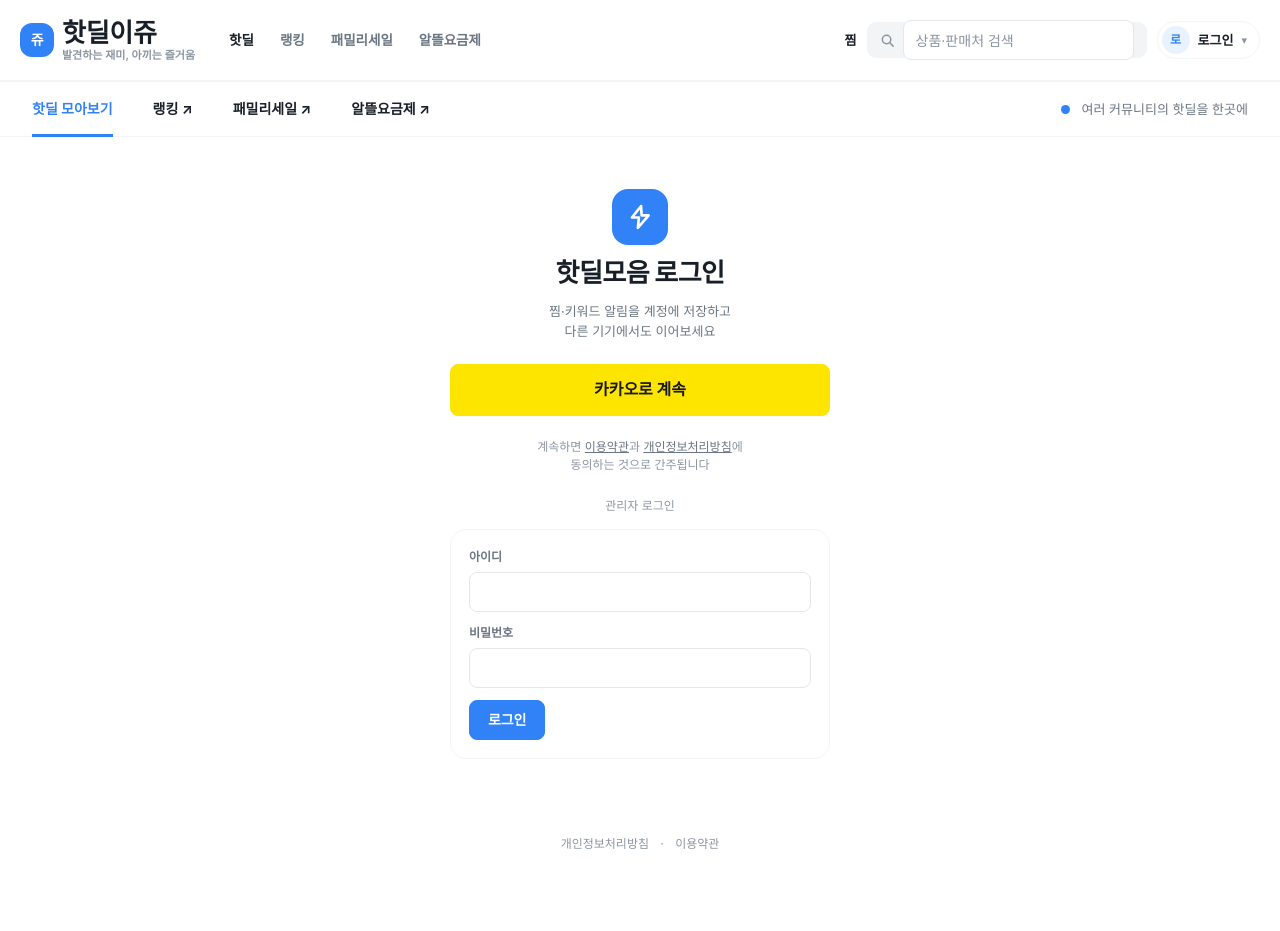
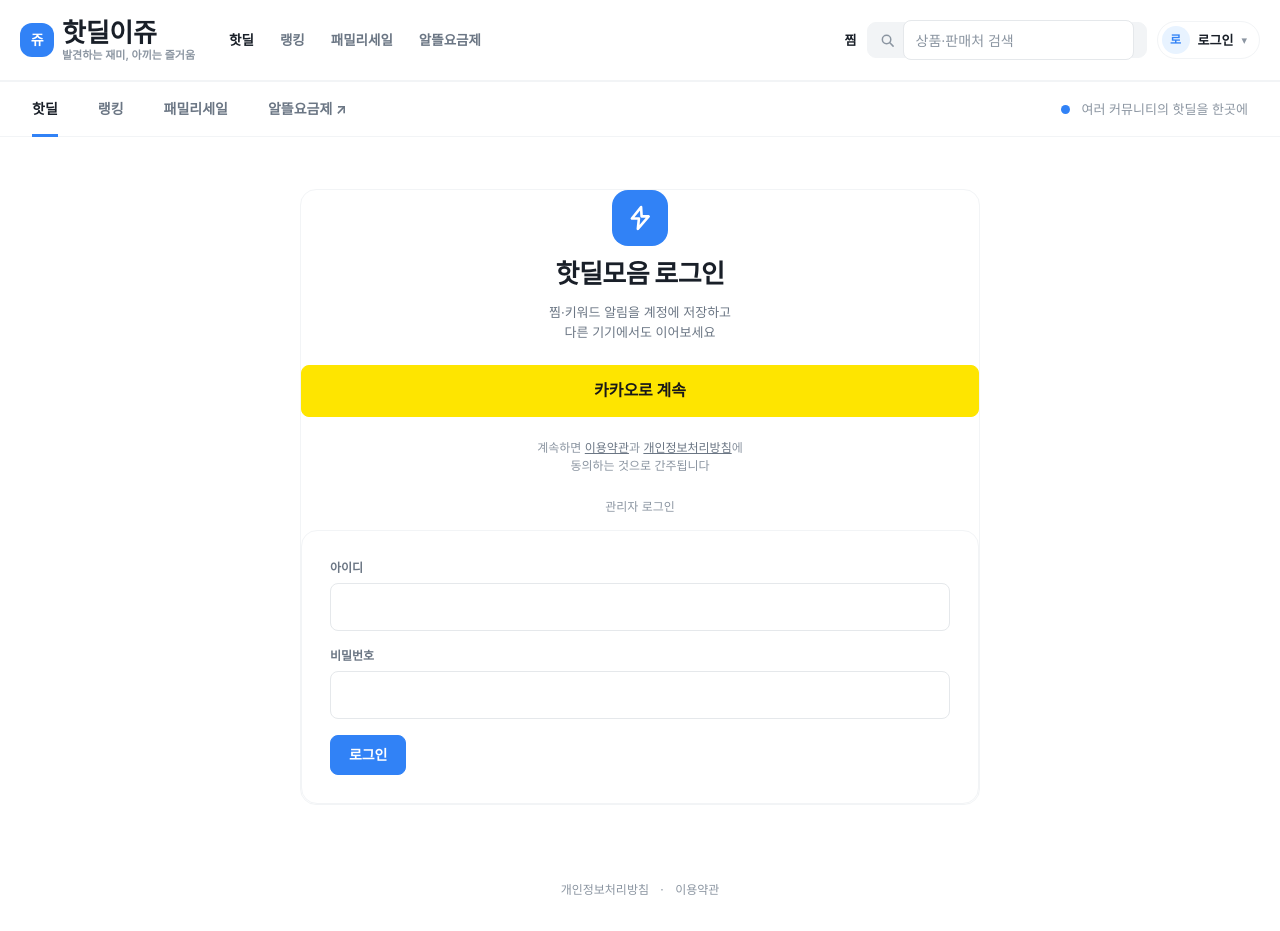
Before and after one commit to cobjaygk-creator/hotdeal, a FastAPI app: page /login in a window 1280 px wide, after a click on "관리자 로그인". Before the commit the page ends 849 px from the top, so only its background shows below. Run offline with FastAPI, Linux system fonts and the light colour scheme; some libraries are stand-ins or nearby versions; some web fonts are replaced.

Commit message:
Unify site-wide visual system across pages

```diff
--- /dev/null
+++ b/app/static/site-system.css
@@ -0,0 +1,72 @@
+/* Site-wide product UI layer. The page-specific styles remain in pages.css. */
+body { background: var(--bg); color: var(--ink); }
+body[data-page="ranking"] .app-topbar,
+body[data-page="family"] .app-topbar,
+body[data-page="search"] .app-topbar,
+body[data-page="alerts"] .app-topbar,
+body[data-page="mypage"] .app-topbar { border-bottom-color: var(--border); }
+.homepage-nav-inner { max-width: var(--maxw); }
+.homepage-nav-inner a { color: var(--ink-muted); }
+.homepage-nav-inner a.on { color: var(--ink); }
+.homepage-nav-note { color: var(--ink-faint); }
+.app-main .main-inner { min-width: 0; }
+.panel, .table-card, .admin-table-wrap, .deal-detail-card, .auth, .auth-card, .alert-card, .summary-panel { border: 1px solid var(--border); border-radius: var(--radius-lg); background: var(--surface); box-shadow: none; }
+.panel, .deal-detail-card, .auth-card, .alert-card, .summary-panel { padding: var(--space-6); }
+.page-kicker { color: var(--accent); font-size: var(--text-label); font-weight: 700; letter-spacing: .08em; }
+.muted { color: var(--ink-muted); }
+.page-head { margin-bottom: var(--space-6); }
+.page-head h1 { font-size: var(--text-display); letter-spacing: var(--ls-display); }
+.page-head .page-meta { color: var(--ink-muted); font-size: var(--text-body-sm); }
+.filter-chip { min-height: 36px; padding: 0 var(--space-4); border: 1px solid var(--border-strong); border-radius: var(--radius-pill); background: var(--surface); color: var(--ink-muted); font-size: var(--text-body-sm); font-weight: 600; }
+.filter-chip.on { border-color: var(--ink); background: var(--ink); color: var(--surface); }
+.btn, .btn-primary, .btn-secondary, .deal-cta-btn { min-height: var(--space-9); border-radius: var(--radius); font-weight: 650; }
+.btn-primary, .deal-cta-btn { background: var(--accent); color: var(--accent-ink); }
+.btn-secondary, .btn.ghost { border: 1px solid var(--border-strong); background: var(--surface-sunken); color: var(--ink); }
+input, select, textarea { border-color: var(--border-strong); border-radius: var(--radius); background: var(--surface); color: var(--ink); }
+input:focus, select:focus, textarea:focus { border-color: var(--accent); box-shadow: 0 0 0 3px var(--accent-soft); outline: 0; }
+.topbar-search { background: var(--surface-sunken); border-color: var(--border); }
+.topbar-search:focus-within { border-color: var(--accent); box-shadow: 0 0 0 3px var(--accent-soft); }
+.deal-cards .deal-card { border-bottom-color: var(--border); }
+.deal-cards .deal-card:hover { background: var(--surface-hover); }
+.deal-title { color: var(--ink); }
+.deal-price { color: var(--price); }
+.deal-discount { color: var(--discount); }
+.deal-buy-btn { border-radius: var(--radius); background: var(--accent); color: var(--accent-ink); }
+.list-view-switch, .sort-pills { background: var(--surface-sunken); border-color: var(--border); }
+.list-view-btn.on, .sort-pill.on { background: var(--surface); color: var(--ink); box-shadow: var(--seg-shadow); }
+.rail-panel { border-radius: var(--radius-lg); background: var(--grey-50); }
+.rail-alert { border-color: var(--border-strong); background: var(--surface); }
+.rail-alert .btn { background: var(--accent); color: var(--accent-ink); }
+.summary-chips { display: flex; flex-wrap: wrap; gap: var(--space-3); }
+.summary-chip { display: inline-flex; align-items: center; gap: var(--space-2); min-height: var(--space-8); padding: 0 var(--space-3); border-radius: var(--radius-pill); background: var(--surface-sunken); color: var(--ink-muted); font-size: var(--text-body-sm); }
+.summary-chip strong { color: var(--ink); font-variant-numeric: tabular-nums; }
+.metric-grid { gap: var(--space-4); }
+.metric-tile { border: 1px solid var(--border); border-radius: var(--radius-lg); background: var(--surface); box-shadow: none; }
+.metric-label { color: var(--ink-muted); font-size: var(--text-body-sm); }
+.metric-value { color: var(--ink); font-size: 28px; font-variant-numeric: tabular-nums; }
+.admin-layout { gap: var(--space-8); }
+.admin-side { border-right: 1px solid var(--border); background: var(--surface); }
+.admin-side a { border-radius: var(--radius); color: var(--ink-muted); }
+.admin-side a.on { background: var(--surface-selected); color: var(--ink); }
+.admin-table-wrap { overflow: auto; }
+.admin-table { min-width: 720px; border-collapse: collapse; }
+.admin-table th { background: var(--surface-sunken); color: var(--ink-muted); font-size: var(--text-label); font-weight: 700; }
+.admin-table td, .admin-table th { border-bottom: 1px solid var(--border); padding: var(--space-3) var(--space-4); text-align: left; vertical-align: middle; }
+.admin-form { max-width: 640px; gap: var(--space-4); padding: var(--space-6); border: 1px solid var(--border); border-radius: var(--radius-lg); background: var(--surface); }
+.admin-form label { color: var(--ink-muted); }
+.admin-form input, .admin-form select { min-height: var(--space-9); }
+.deal-detail-card { max-width: 1040px; }
+.stats { display: grid; grid-template-columns: repeat(4, minmax(0,1fr)); gap: var(--space-3); margin: var(--space-6) 0; }
+.stat { padding: var(--space-4); border-radius: var(--radius); background: var(--surface-sunken); }
+.stat .label { color: var(--ink-muted); font-size: var(--text-label); }
+.stat .value { margin-top: var(--space-1); color: var(--ink); font-size: var(--text-body); font-weight: 650; }
+.sale-list { display: grid; gap: 0; }
+.sale-list li { margin: 0; border: 0; border-bottom: 1px solid var(--border); border-radius: 0; box-shadow: none; padding: var(--space-4) 0; }
+.alert-form, .auth { max-width: 680px; }
+.alert-form h2, .auth h1 { color: var(--ink); }
+.alert-form input, .auth input { min-height: var(--space-9); }
+@media (max-width: 767px) {
+  .stats { grid-template-columns: repeat(2, minmax(0,1fr)); }
+  .panel, .deal-detail-card, .auth-card, .alert-card, .summary-panel { padding: var(--space-5); }
+  .admin-table { min-width: 620px; }
+}
--- a/app/templates/base.html
+++ b/app/templates/base.html
@@ -33,6 +33,7 @@
   <link rel="stylesheet" href="/static/pages.css?v={{ v }}">
   <link rel="stylesheet" href="/static/detail.css?v={{ v }}">
   <link rel="stylesheet" href="/static/deal-modal.css?v={{ v }}">
+  <link rel="stylesheet" href="/static/site-system.css?v={{ v }}">
   <!-- Chart.js: 3개 템플릿에서 중복 로드하던 것을 여기 1회로 -->
   <script src="https://cdn.jsdelivr.net/npm/chart.js" defer></script>
   <script src="/static/deal-chart.js?v={{ v }}" defer></script>
@@ -121,12 +122,12 @@
     </div>
     </div>
   </header>
-  {% if current_nav == 'hotdeal' %}
+  {% if current_nav in ['hotdeal', 'ranking', 'family'] %}
   <nav class="homepage-nav" aria-label="홈페이지 주요 메뉴">
     <div class="homepage-nav-inner">
-      <a class="on" href="/">핫딜 모아보기</a>
-      <a href="/ranking">랭킹 ↗</a>
-      <a href="/family">패밀리세일 ↗</a>
+      <a class="{% if current_nav == 'hotdeal' %}on{% endif %}" href="/">핫딜</a>
+      <a class="{% if current_nav == 'ranking' %}on{% endif %}" href="/ranking">랭킹</a>
+      <a class="{% if current_nav == 'family' %}on{% endif %}" href="/family">패밀리세일</a>
       {% if mvno_enabled %}<a href="/mvno">알뜰요금제 ↗</a>{% endif %}
       <span class="homepage-nav-note"><i></i> 여러 커뮤니티의 핫딜을 한곳에</span>
     </div>
```
